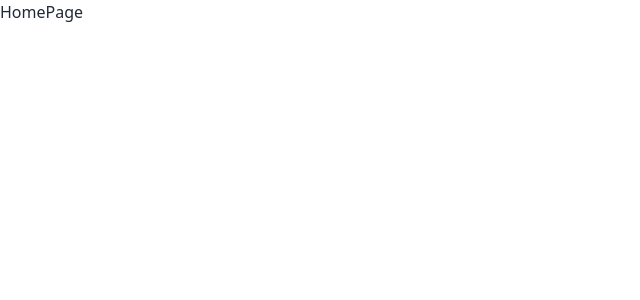
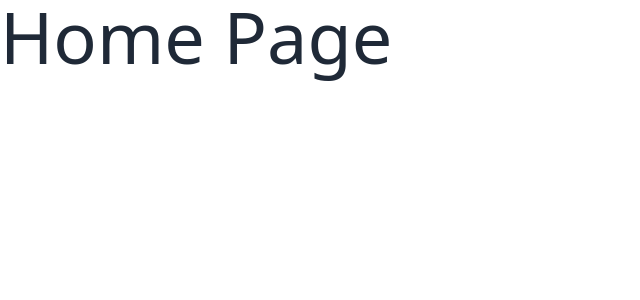
Before and after one commit to Shirloin/frontend-easy-buy, a React (Vite) app: page / in a window 1280 px wide. Shown: the top 300 px of the page, without its empty margins (0-640 px from the left). Built offline with nearby package versions, Linux system fonts and the light colour scheme; sample sign-in values are in the browser's storage.

Commit message:
feat(need to fix): protected route

```diff
--- a/src/App.tsx
+++ b/src/App.tsx
@@ -3,6 +3,7 @@ import AppRoutes from "./routes/AppRoutes"
 import { AuthProvider } from "./contexts/AuthContext"
 
 function App() {
+
 
   return (
     <>
--- a/src/components/Layout.tsx
+++ b/src/components/Layout.tsx
@@ -1,10 +1,10 @@
-import { ReactNode } from "react";
+import { Outlet } from "react-router-dom";
 
-export default function Layout({ children }: { children: ReactNode }) {
+export default function Layout() {
     return (
         <>
-            <div className="min-h-screen w-full flex ">
-                {children}
+            <div className="min-h-screen w-full flex flex-col">
+                <Outlet/>
             </div>
         </>
     )
--- /dev/null
+++ b/src/components/Navbar.tsx
@@ -0,0 +1,12 @@
+
+export default function Navbar(){
+
+
+    return (
+        <>
+            <div className="w-full bg-white border-b">
+
+            </div>
+        </>
+    )
+}
--- a/src/pages/HomePage.tsx
+++ b/src/pages/HomePage.tsx
@@ -1,7 +1,7 @@
 export default function HomePage(){
     return (
         <>
-            <h1>HomePage</h1>
+            <h1 className="text-7xl">Home Page</h1>
         </>
     )
 }
--- a/src/pages/auth/LoginPage.tsx
+++ b/src/pages/auth/LoginPage.tsx
@@ -1,5 +1,4 @@
 import { Link, useNavigate } from "react-router-dom";
-import Layout from "../../components/Layout";
 import { ChangeEvent, useState } from "react";
 import AuthService from "../../services/AuthService";
 import toast from "react-hot-toast";
@@ -9,7 +8,7 @@ export default function LoginPage() {
 
     const navigate = useNavigate()
 
-    const {setToken, setUser} = useAuth()
+    const { setToken, setUser } = useAuth()
     const [username, setUsername] = useState("")
     const [password, setPassword] = useState("")
 
@@ -31,7 +30,6 @@ export default function LoginPage() {
         }
     }
     return (
-        <Layout>
         <div className="m-auto w-96 p-8 rounded-lg border border-black shadow-lg">
             <h1 className="text-3xl font-bold mb-6">Login</h1>
             <input className="w-full p-2 my-2 ring-1 ring-black rounded-md" onChange={(e: ChangeEvent<HTMLInputElement>) => { setUsername(e.target.value) }} value={username} type="text" placeholder="Username" />
@@ -41,6 +39,5 @@ export default function LoginPage() {
                 <p>Don't have an account? Register</p>
             </Link>
         </div>
-        </Layout>
     )
 }
--- a/src/pages/auth/RegisterPage.tsx
+++ b/src/pages/auth/RegisterPage.tsx
@@ -1,5 +1,4 @@
 import { Link } from "react-router-dom";
-import Layout from "../../components/Layout";
 import { ChangeEvent, useState } from "react";
 import AuthService from "../../services/AuthService";
 import toast from "react-hot-toast";
@@ -13,15 +12,15 @@ export default function RegisterPage() {
     const [email, setEmail] = useState("")
     const [password, setPassword] = useState("")
 
-    const handleSubmit = async() => {
+    const handleSubmit = async () => {
         try {
             const res = await AuthService.register(username, email, password)
-            if(res.status === 200){
+            if (res.status === 200) {
                 toast.success(res.data.message)
                 navigate('/login')
             }
-        } catch (error:any) {
-            if(error.response){
+        } catch (error: any) {
+            if (error.response) {
                 const msg = error.response.data.message
                 toast.error(msg)
             }
@@ -30,17 +29,15 @@ export default function RegisterPage() {
     }
 
     return (
-        <Layout>
         <div className="m-auto w-96 p-8 rounded-lg border border-black shadow-lg">
             <h1 className="text-3xl font-bold mb-6">Register</h1>
-                <input className="w-full p-2 my-2 ring-1 ring-black rounded-md" onChange={(e:ChangeEvent<HTMLInputElement>) => {setUsername(e.target.value)}} value={username} type="text" placeholder="Username" />
-                <input className="w-full p-2 my-2 ring-1 ring-black rounded-md" onChange={(e:ChangeEvent<HTMLInputElement>) => {setEmail(e.target.value)}} value={email} type="email" placeholder="Email" />
-                <input className="w-full p-2 my-2 ring-1 ring-black rounded-md" onChange={(e:ChangeEvent<HTMLInputElement>) => {setPassword(e.target.value)}} value={password} type="password" placeholder="Password" />
+            <input className="w-full p-2 my-2 ring-1 ring-black rounded-md" onChange={(e: ChangeEvent<HTMLInputElement>) => { setUsername(e.target.value) }} value={username} type="text" placeholder="Username" />
+            <input className="w-full p-2 my-2 ring-1 ring-black rounded-md" onChange={(e: ChangeEvent<HTMLInputElement>) => { setEmail(e.target.value) }} value={email} type="email" placeholder="Email" />
+            <input className="w-full p-2 my-2 ring-1 ring-black rounded-md" onChange={(e: ChangeEvent<HTMLInputElement>) => { setPassword(e.target.value) }} value={password} type="password" placeholder="Password" />
             <button onClick={handleSubmit} className="w-full p-2 my-4 bg-black text-white rounded-md font-medium">Register</button>
             <Link className="text-xs font-semibold text-center" to={'/login'}>
                 <p>Already have an account? Login</p>
             </Link>
         </div>
-        </Layout>
     )
 }
--- a/src/routes/AppRoutes.tsx
+++ b/src/routes/AppRoutes.tsx
@@ -1,50 +1,21 @@
-import { Route , Routes } from 'react-router-dom'
+import { Route, Routes } from 'react-router-dom'
 import LoginPage from '../pages/auth/LoginPage'
 import RegisterPage from '../pages/auth/RegisterPage'
 import HomePage from '../pages/HomePage'
 import { ProtectedRoute } from './ProtectedRoute'
+import Layout from '../components/Layout'
 export default function AppRoutes() {
-
-
-    // const authenticatedRoutes = [
-    //     {
-    //         path: '/',
-    //         element: <ProtectedRoute/>,
-    //         children: [
-    //             {
-    //                 path: '/',
-    //                 element: <HomePage/>
-    //             }
-    //         ]
-    //     }
-    // ]
-
-    // const notAuthenticatedRoutes = [
-    //     {
-    //         path: '/login',
-    //         element: <LoginPage/>
-    //     },
-    //     {
-    //         path: '/register',
-    //         element: <RegisterPage/>
-    //     },
-
-    // ]
-
-    // const router = createBrowserRouter([
-    //     ...authenticatedRoutes,
-    //     ...(!token ? notAuthenticatedRoutes : []),
-    // ])
-
-    // return <RouterProvider router={router}/>
 
     return (
         <Routes>
-            <Route path='/' element={<ProtectedRoute />}>
-                <Route path='/' element={<HomePage />} />
+            <Route path='/' element={<Layout />}>
+                <Route path='login' element={<LoginPage />} />
+                <Route path='register' element={<RegisterPage />} />
+
+                <Route element={<ProtectedRoute />}>
+                    <Route path='/' element={<HomePage />} />
+                </Route>
             </Route>
-            <Route path='/login' element={<LoginPage />} />
-            <Route path='/register' element={<RegisterPage />} />
         </Routes>
     )
 }
--- a/src/routes/ProtectedRoute.tsx
+++ b/src/routes/ProtectedRoute.tsx
@@ -1,11 +1,15 @@
-import { Navigate, Outlet } from "react-router-dom"
+import { Navigate, Outlet, useLocation } from "react-router-dom"
 import { useAuth } from "../contexts/AuthContext"
+// import Layout from "../components/Layout"
+// import Navbar from "../components/Navbar"
 
-export const ProtectedRoute = () =>{
-    const {token} = useAuth()
+export const ProtectedRoute = () => {
+    const { token } = useAuth()
+    const location = useLocation()
 
-    if(!token){
-        return <Navigate to="/login"/>
-    }
-    return <Outlet/>
+    return token ? (
+            <Outlet />
+    ) : (
+        <Navigate to="/login" state={{ from: location }} replace />
+    )
 }
```
Also changed, not shown: package.json (+7 -1 lines), 1 other file (tests, documents, lock files or other folders). Lines whose indentation alone changed are shown as unchanged.
